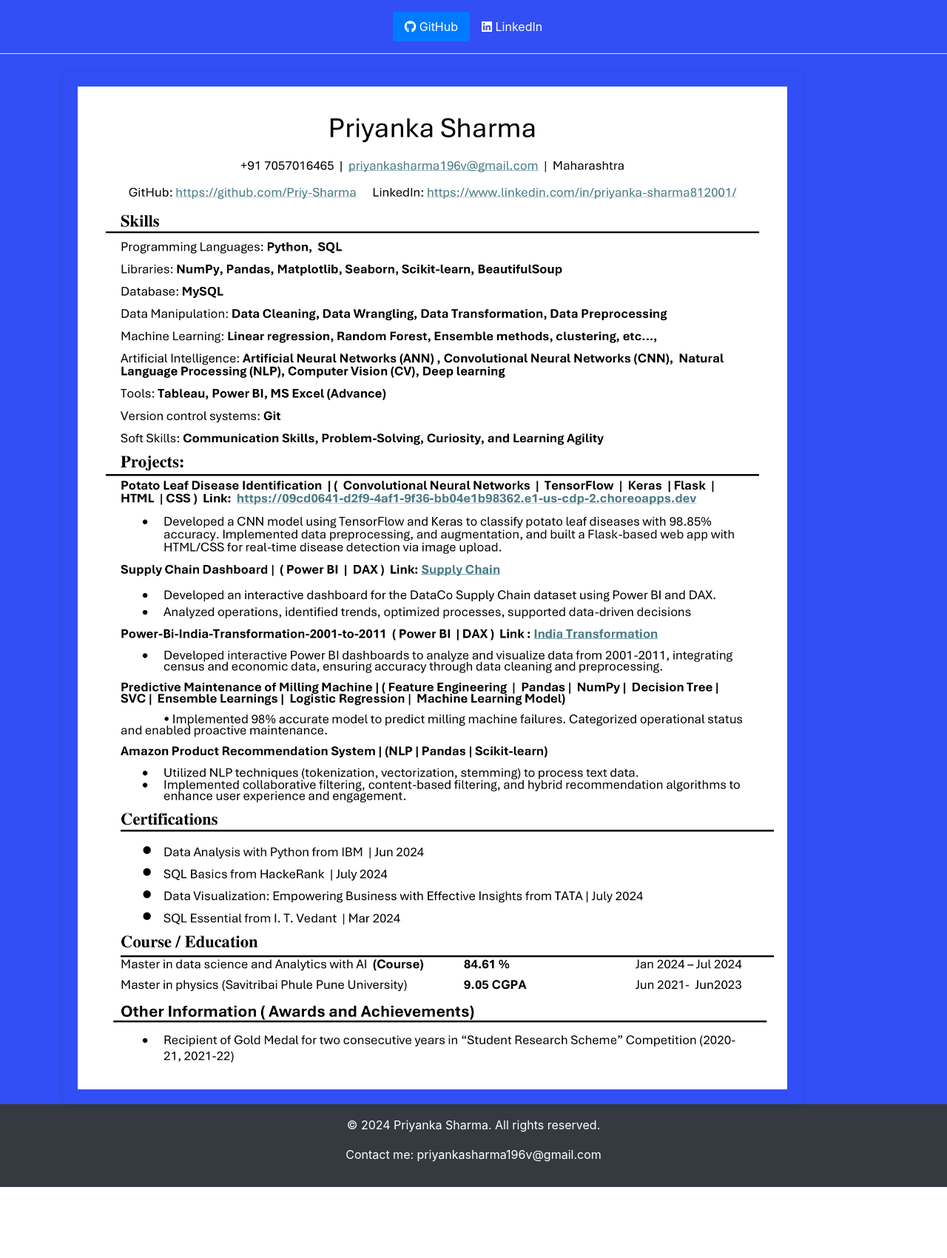
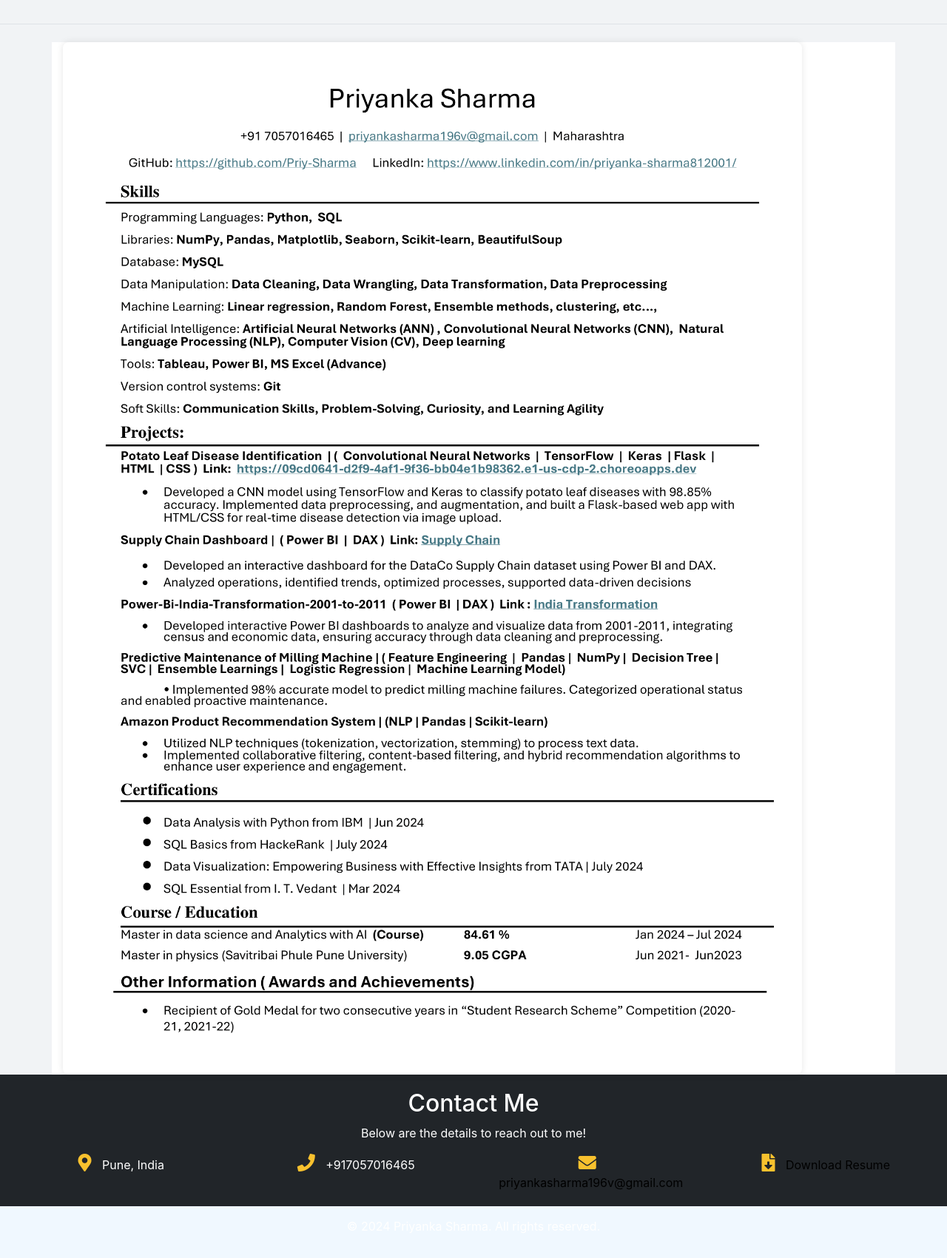
Before and after one commit to Priy-Sharma/My-Portfolio, a Flask app: page /Resume in a window 1280 px wide. Shown: the whole page at 74% size. Before the commit the page ends 1605 px from the top, so only its background shows below. Run offline with Flask 3, Linux system fonts and the light colour scheme; some libraries are stand-ins or nearby versions.

Commit message:
Update base.html

```diff
--- a/templates/base.html
+++ b/templates/base.html
@@ -11,52 +11,92 @@
     <link rel="stylesheet" href="https://cdnjs.cloudflare.com/ajax/libs/font-awesome/5.15.4/css/all.min.css">
     <style>
         body {
-            background-color: #314FF4 ;
+            background-color: #f1f3f5; /* Adjusted to align with the project page style */
             margin: 0;
             padding: 0;
         }
 
-        /* Optional: To ensure the main content area stands out, you can add a light background color to it */
+        /* Optional: To ensure the main content area stands out */
         main {
-            background-color: transparent; /* Keep it transparent or set a different color if needed */
+            background-color: #fff; /* White background for the content */
         }
 
         /* Customize nav-link colors and hover effects */
         .nav-link {
-            color: white; /* White text color for links */
+            color: #343a40; /* Dark gray text color for links */
             transition: color 0.3s; /* Smooth transition for hover effect */
         }
 
         .nav-link:hover {
-            color: #f8f9fa; /* Light gray on hover */
+            color: #495057; /* Slightly lighter gray on hover */
+        }
+
+        /* Contact section styles */
+        .contact-section {
+            background-color: #212529; /* Dark background */
+            color: white; /* White text */
+            padding: 20px;
+        }
+
+        .contact-section h2 {
+            font-size: 2rem;
+        }
+
+        .contact-details i {
+            font-size: 1.5rem;
+            margin-right: 10px;
+            color: #f8c12e; /* Yellow for icons */
+        }
+
+        .contact-details a {
+            color: white;
+            text-decoration: none;
+        }
+
+        .contact-details a:hover {
+            text-decoration: underline;
+        }
+
+        /* Footer */
+        footer {
+            background-color: #f0f8ff; /* Light blue background */
+            color: white;
+            padding: 15px;
         }
     </style>
 </head>
 <body>
     <header class="d-flex flex-wrap justify-content-center py-3 mb-4 border-bottom">
-        <ul class="nav nav-pills">
-            <li class="nav-item">
-                <a href="https://github.com/Priy-Sharma" class="nav-link active" aria-current="page" target="_blank">
-                    <i class="fab fa-github"></i> GitHub
-                </a>
-            </li>
-            <li class="nav-item">
-                <a href="https://www.linkedin.com/in/priyanka-sharma812001/" class="nav-link" target="_blank">
-                    <i class="fab fa-linkedin"></i> LinkedIn
-                </a>
-            </li>
-        </ul>
+        <!-- Removed GitHub and LinkedIn buttons -->
     </header>
 
     <main class="container mt-4">
         {% block content %}{% endblock %}
     </main>
 
-    <footer class="bg-dark text-white text-center py-3">
-    <p>&copy; 2024 Priyanka Sharma. All rights reserved.</p>
-    <p>Contact me: <a href="mailto:priyankasharma196v@gmail.com" class="text-white">priyankasharma196v@gmail.com</a></p>
-</footer>
+    <!-- Contact Me Section -->
+    <section class="contact-section text-center">
+        <h2>Contact Me</h2>
+        <p>Below are the details to reach out to me!</p>
+        <div class="row contact-details justify-content-center">
+            <div class="col-md-3">
+                <i class="fas fa-map-marker-alt"></i> Pune, India
+            </div>
+            <div class="col-md-3">
+                <i class="fas fa-phone"></i> +917057016465
+            </div>
+            <div class="col-md-3">
+                <i class="fas fa-envelope"></i> <a style="color:black;" href="mailto:priyankasharma196v@gmail.com">priyankasharma196v@gmail.com</a>
+            </div>
+            <div class="col-md-3">
+                <i class="fas fa-file-download"></i> <a style="color:black;" href="https://drive.google.com/drive/folders/1bizmGh3ORsT4ho9VKJFMuAXxmhkNKodp?usp=sharing" target="_blank">Download Resume</a>
+            </div>
+        </div>
+    </section>
 
+    <footer class="text-center">
+        <p>&copy; 2024 Priyanka Sharma. All rights reserved.</p>
+    </footer>
 
     <!-- Bootstrap JS, Popper.js, and jQuery -->
     <script src="https://code.jquery.com/jquery-3.5.1.slim.min.js"></script>
```
